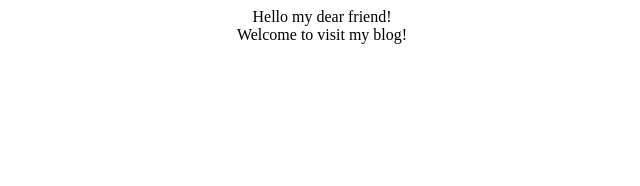
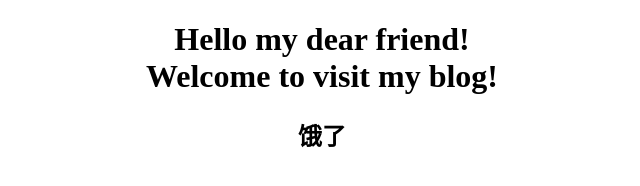
Before and after one commit to kokkoroQwQ/kokkoroQwQ.github.io, a plain HTML site: page index.html in a window 1280 px wide. Shown: the whole page, without its empty margins (318-958 px from the left). Drawn offline with Linux system fonts and the light colour scheme.

Commit message:
Update index.html

```diff
--- a/index.html
+++ b/index.html
@@ -1,11 +1,13 @@
 <!DOCTYPE html>
 <html>
 <head>
+	<meta charset="utf-8">
 	<title>?</title>
 </head>
 <body>
 <div align="center">
-	Hello my dear friend!<br>Welcome to visit my blog!
+	<h1>Hello my dear friend!<br>Welcome to visit my blog!</h1>
+	<h2>饿了</h2>
 </div>
 </body>
 </html>
```
